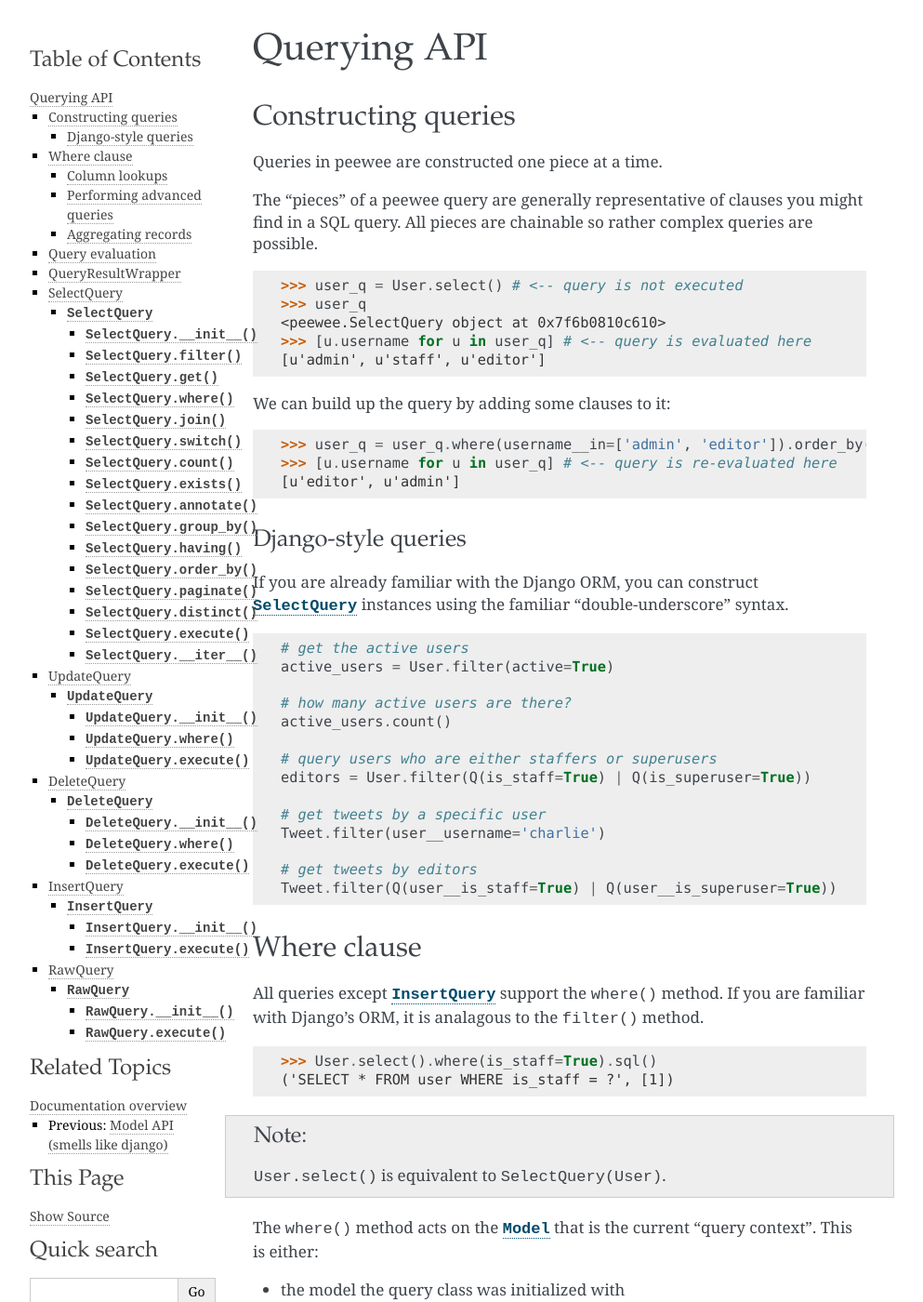
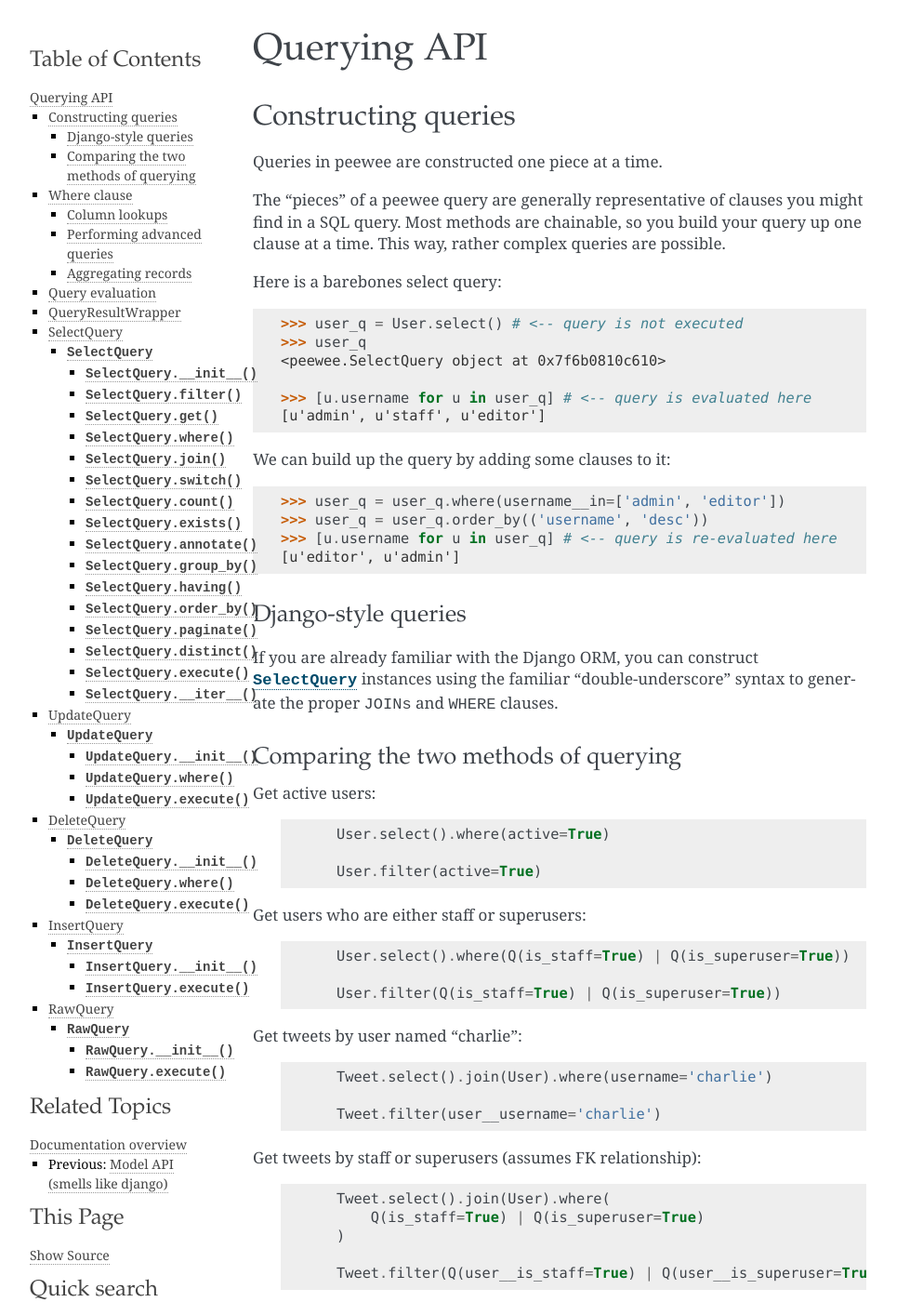
Before and after one commit to coleifer/peewee, a Sphinx documentation site: the page built from docs/peewee/querying.rst, in a window 1280 px wide and 1400 px high. Shown: the whole window at 93% size, without its empty margins (148-1141 px from the left). Built offline with Sphinx 7.4.7, drawn with Linux system fonts in a browser that asks for light colours.

Commit message:
Some small cleanup to the querying docs

```diff
--- a/docs/peewee/querying.rst
+++ b/docs/peewee/querying.rst
@@ -9,23 +9,26 @@
 Queries in peewee are constructed one piece at a time.
 
 The "pieces" of a peewee query are generally representative of clauses you might
-find in a SQL query.  All pieces are chainable so rather complex queries are
-possible.
+find in a SQL query.  Most methods are chainable, so you build your query up
+one clause at a time.  This way, rather complex queries are possible.
+
+Here is a barebones select query:
 
 .. code-block:: python
 
     >>> user_q = User.select() # <-- query is not executed
     >>> user_q
     <peewee.SelectQuery object at 0x7f6b0810c610>
+
     >>> [u.username for u in user_q] # <-- query is evaluated here
     [u'admin', u'staff', u'editor']
-
 
 We can build up the query by adding some clauses to it:
 
 .. code-block:: python
 
-    >>> user_q = user_q.where(username__in=['admin', 'editor']).order_by(('username', 'desc'))
+    >>> user_q = user_q.where(username__in=['admin', 'editor'])
+    >>> user_q = user_q.order_by(('username', 'desc'))
     >>> [u.username for u in user_q] # <-- query is re-evaluated here
     [u'editor', u'admin']
 
@@ -34,24 +37,42 @@
 ^^^^^^^^^^^^^^^^^^^^
 
 If you are already familiar with the Django ORM, you can construct :py:class:`SelectQuery` instances
-using the familiar "double-underscore" syntax.
+using the familiar "double-underscore" syntax to generate the proper ``JOINs`` and
+``WHERE`` clauses.
 
-.. code-block:: python
 
-    # get the active users
-    active_users = User.filter(active=True)
+Comparing the two methods of querying
+^^^^^^^^^^^^^^^^^^^^^^^^^^^^^^^^^^^^^
 
-    # how many active users are there?
-    active_users.count()
+Get active users:
+    .. code-block:: python
 
-    # query users who are either staffers or superusers
-    editors = User.filter(Q(is_staff=True) | Q(is_superuser=True))
+        User.select().where(active=True)
 
-    # get tweets by a specific user
-    Tweet.filter(user__username='charlie')
+        User.filter(active=True)
 
-    # get tweets by editors
-    Tweet.filter(Q(user__is_staff=True) | Q(user__is_superuser=True))
+Get users who are either staff or superusers:
+    .. code-block:: python
+
+        User.select().where(Q(is_staff=True) | Q(is_superuser=True))
+
+        User.filter(Q(is_staff=True) | Q(is_superuser=True))
+
+Get tweets by user named "charlie":
+    .. code-block:: python
+
+        Tweet.select().join(User).where(username='charlie')
+
+        Tweet.filter(user__username='charlie')
+
+Get tweets by staff or superusers (assumes FK relationship):
+    .. code-block:: python
+
+        Tweet.select().join(User).where(
+            Q(is_staff=True) | Q(is_superuser=True)
+        )
+
+        Tweet.filter(Q(user__is_staff=True) | Q(user__is_superuser=True))
 
 
 Where clause
```
